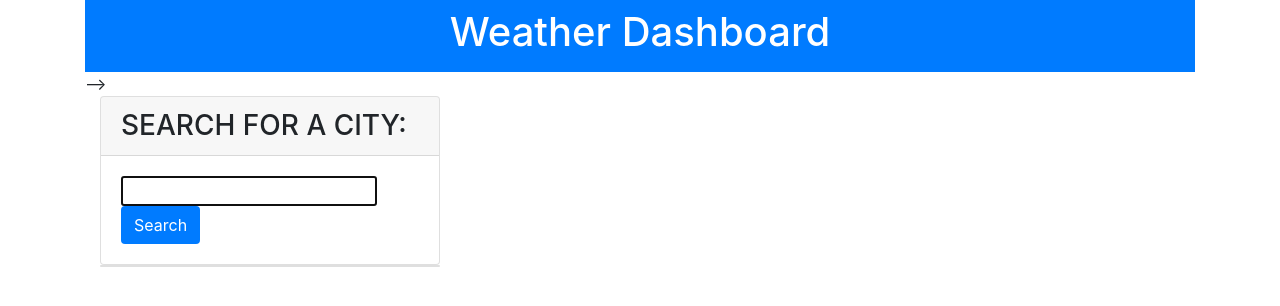
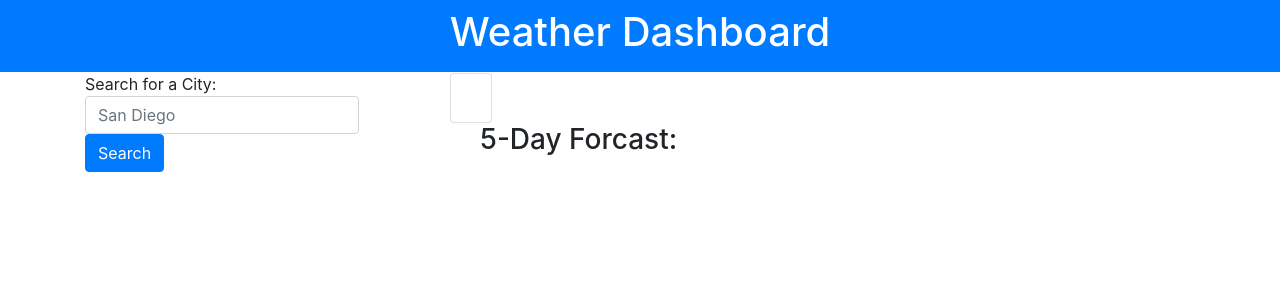
Before and after one commit to jerismith32/challenge-6-weather-dashboard-server-side-apis, a plain HTML site: page index.html in a window 1280 px wide. Drawn offline with nearby package versions, Linux system fonts and the light colour scheme.

Commit message:
Updated index.html with bootstrap styling and inital ids/classes

```diff
--- a/index.html
+++ b/index.html
@@ -12,9 +12,6 @@
     <link rel="stylesheet" type="text/css" href="assets/css/style.css">
 </head>
 <body>
-
-    <!-- Creates the Overall Grid -->
-    <div class="container">
     <!--Weather Dashboard Header/Navbar-->
     <nav class="navbar navbar-dark bg-primary">
         <div class="col-sm-12">
@@ -22,34 +19,48 @@
         </div>
     </nav>
 
-       <!----> <main class="flex-row justify-space-between"> -->
     <main>
+        <!--Creates Overall Grid-->
+        <div class="container">
+            <div class="row">
                 <!--Begin Search for a City-->
-            <div class="col-12 col-md-4">
-              <div class="card">
-                <h3 class="card-header text-uppercase">Search for a City:</h3>
-                <form id="user-form" class="card-body">
-                  <input name="city" id="city" type="text" autofocus="true" class="form-input" />
-                  <button type="submit" class="btn bg-primary text-white text-center">Search</button>
+                <div class="col-sm-4" id="searchCity">
+                    <form class="form-inline" id="search">
+                        <div id="title">Search for a City:</div>
+                        <input class="form-control" id="searchCity" type="search" placeholder="San Diego" aria-label="Search">
+                        <button class="btn btn-primary text-white text-center" type="submit" id="searchBtn">Search</button>
                     </form>
-              </div>
-
-              <!--Past City Searches-->
-              <div class="card">
-              </div>
-
-            <!--Search Results Current Day-->
-            <div class="col-12 col-md-8">
-              <h2 class="subtitle"><span id="search-response"></span></h2>
-              <div id="currentDayWeather" class="outline-solid">
-
+                    <!--To Save previous city searches (utilize local storage)-->
+                    <div id="saveCities">
                     </div>
                 </div>
 
-            <!--5-Day Forecast-->
+                <!--Begin Current City Real Time Search Results-->
+                <div class="col-sm-8">
+                    <!--Creating a row within a column-->
+                    <div class="row">
+                        <div class="col-sm-12"></div>
+                            <div class="card">
+                                <div class="card-body">
+                                    <h2 id="searchedCity"></h2>
+                                    <div id="searchedCityResults"></div>
+                                </div>
+                            </div>
+                        </div>
+                        <!--Staying within the row within the col-sm-8 to keep the cards under the featured city-->
+                        <div class="col-sm-12" id="5dayForcast">
+                            <h3>5-Day Forcast:</h3>
+                            <div class="card-deck" id="5dayForcastCards"></div>
+                        </div>
+                    </div>
+                </div>
+        </div>
+
     </main>
 
-    </div>
+    <!--Links to jQuery-->
+    <!--Links to Moment-->
+    <!--Links to External JavaScript-->
 
 </body>
 </html>
```
Also changed, not shown: 1 other file. Lines whose indentation alone changed are shown as unchanged.
